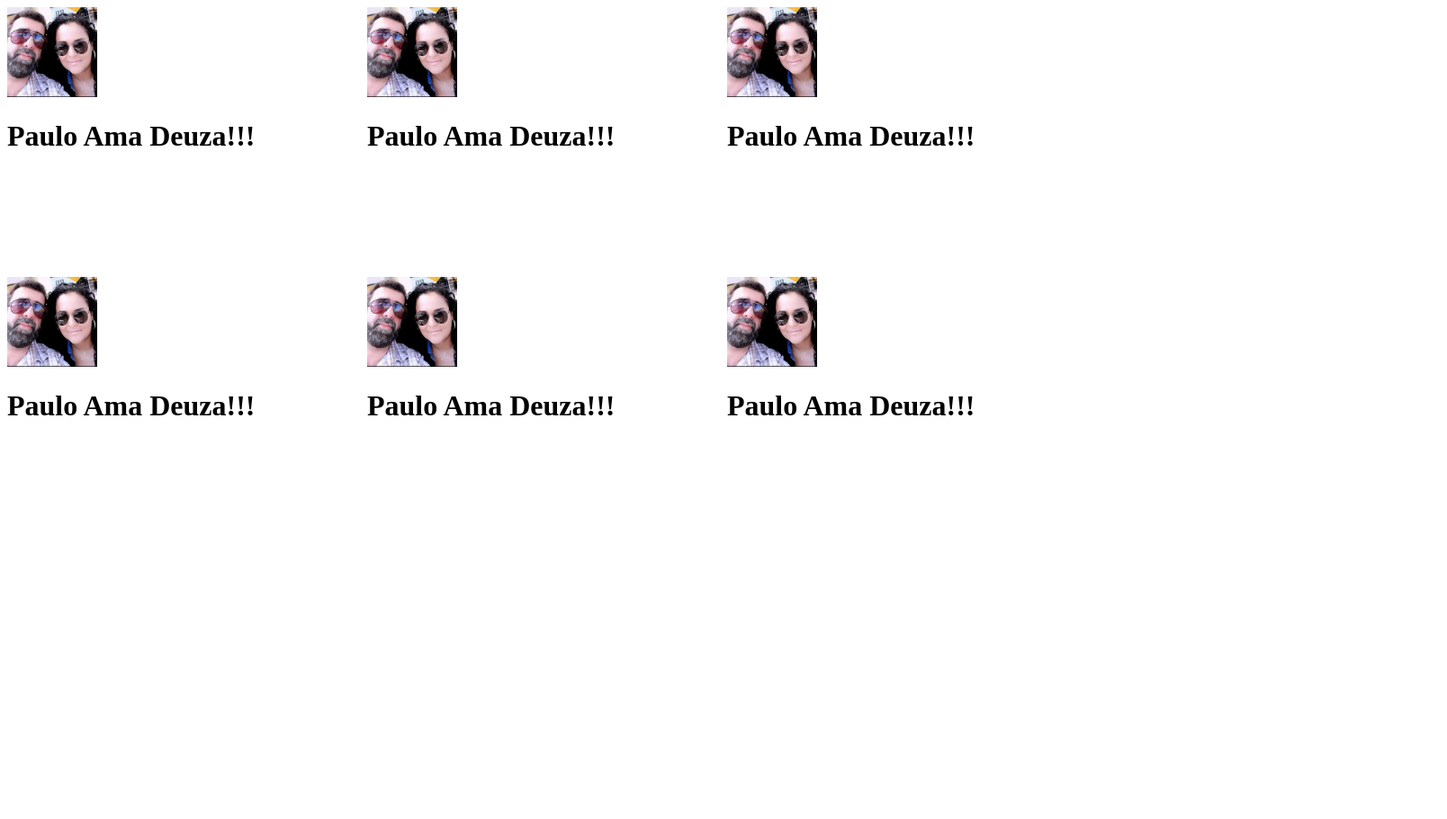
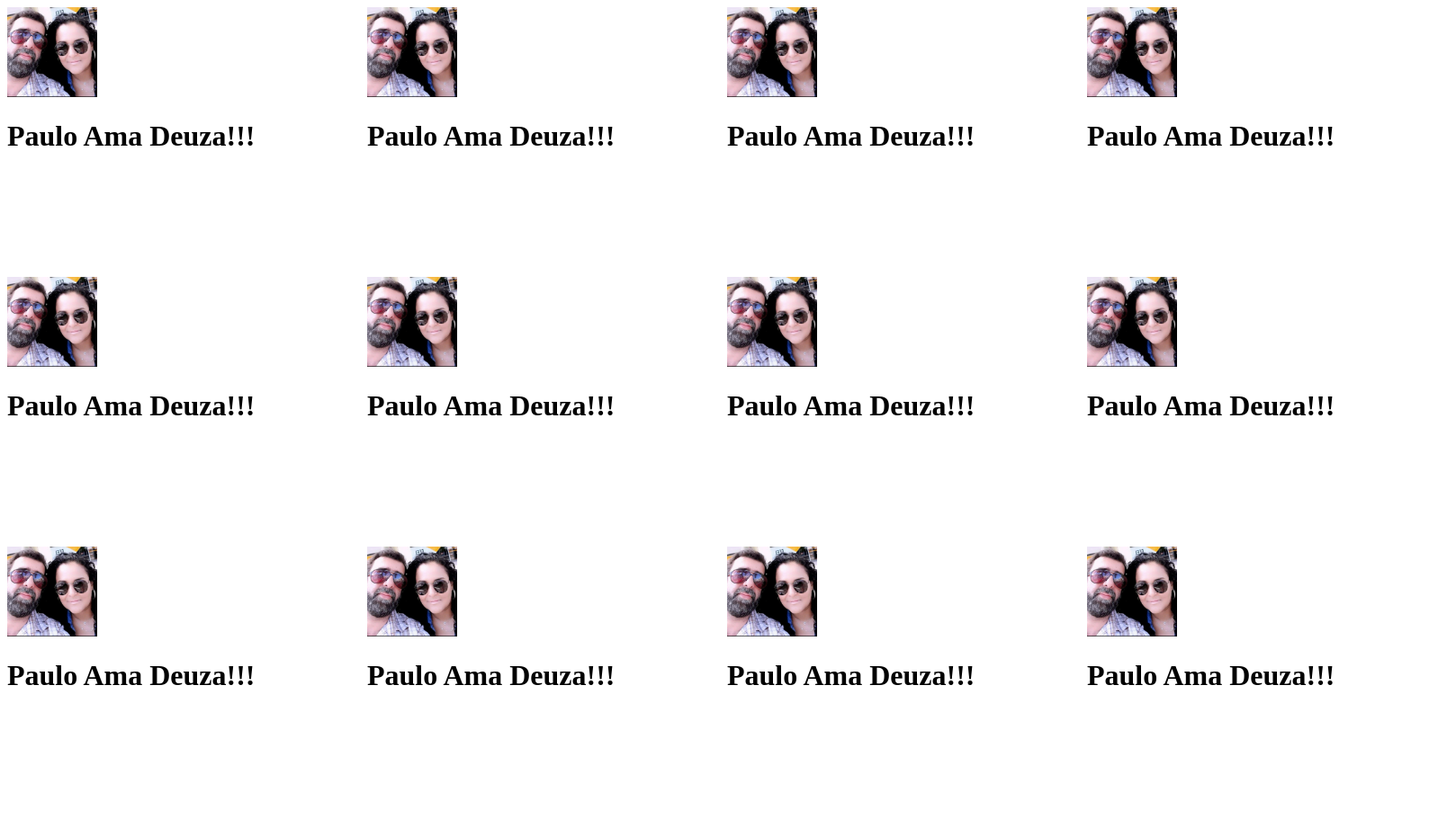
Before and after one commit to SunTsuTor/Home, a plain HTML site: page index.html in a window 1280 px wide. Shown: the whole page at 90% size, 1608 px wide, since content can reach past the window. Before the commit the page ends 800 px from the top, so only its background shows below. Drawn offline with Linux system fonts and the light colour scheme.

Commit message:
Add files via upload

```diff
--- a/index.html
+++ b/index.html
@@ -22,6 +22,18 @@
             <h1>Paulo Ama Deuza!!!</h1></div>
         <div><img src="img/PauloDeuza.jpg">
             <h1>Paulo Ama Deuza!!!</h1></div>
+        <div><img src="img/PauloDeuza.jpg">
+            <h1>Paulo Ama Deuza!!!</h1></div>
+        <div><img src="img/PauloDeuza.jpg">
+            <h1>Paulo Ama Deuza!!!</h1></div>
+        <div><img src="img/PauloDeuza.jpg">
+            <h1>Paulo Ama Deuza!!!</h1></div>
+        <div><img src="img/PauloDeuza.jpg">
+            <h1>Paulo Ama Deuza!!!</h1></div>
+        <div><img src="img/PauloDeuza.jpg">
+            <h1>Paulo Ama Deuza!!!</h1></div>
+        <div><img src="img/PauloDeuza.jpg">
+            <h1>Paulo Ama Deuza!!!</h1></div>
     </div>
 
 </body>
--- a/principal.css
+++ b/principal.css
@@ -1,7 +1,7 @@
 .grid {
     display: grid;
-    grid-template-rows: 300px 300px;
-    grid-template-columns: 400px 400px 400px;
+    grid-template-rows: 300px 300px 300px;
+    grid-template-columns: 400px 400px 400px 400px;
 }
 img {
     max-width: 100px;
```
